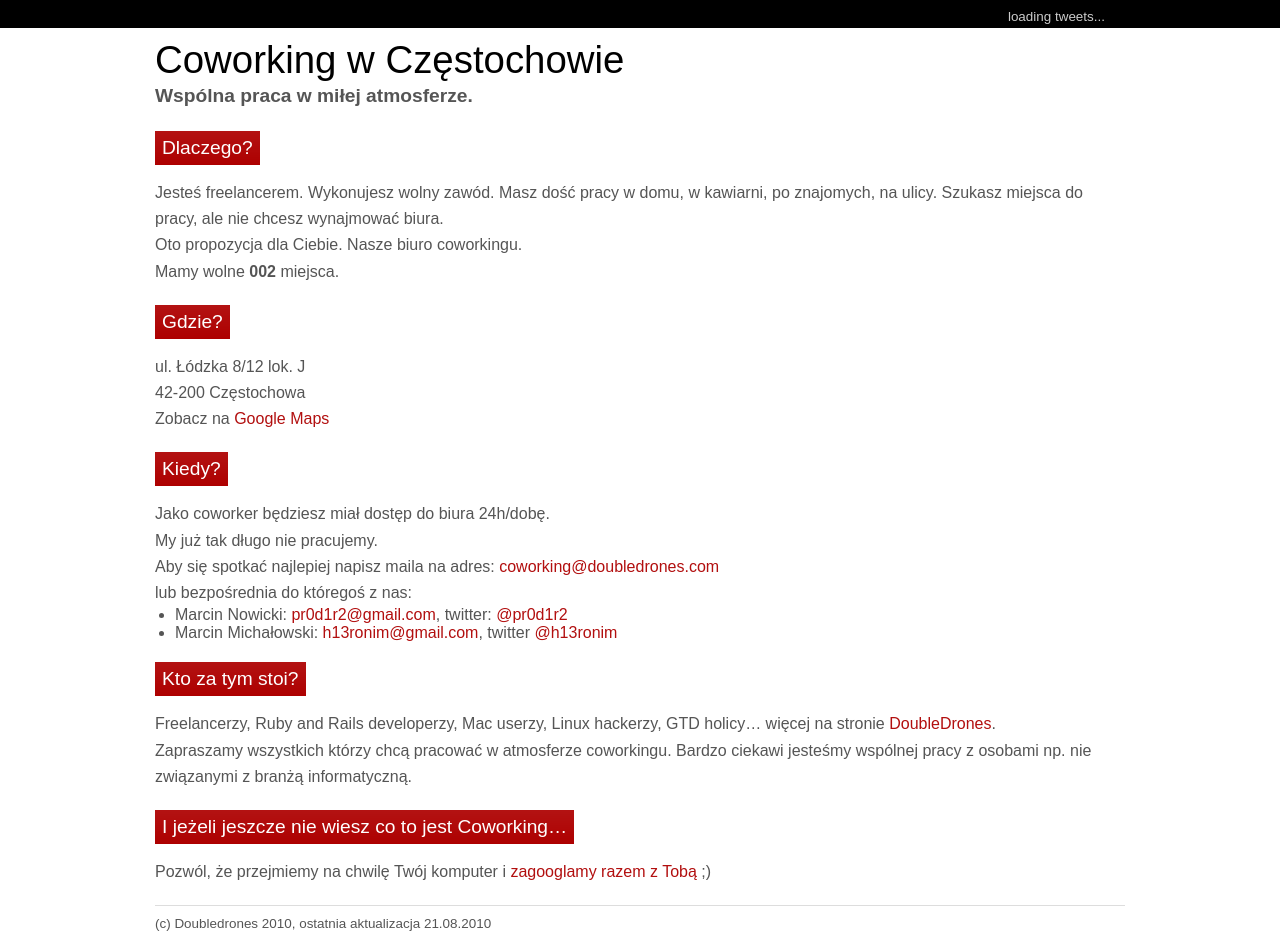
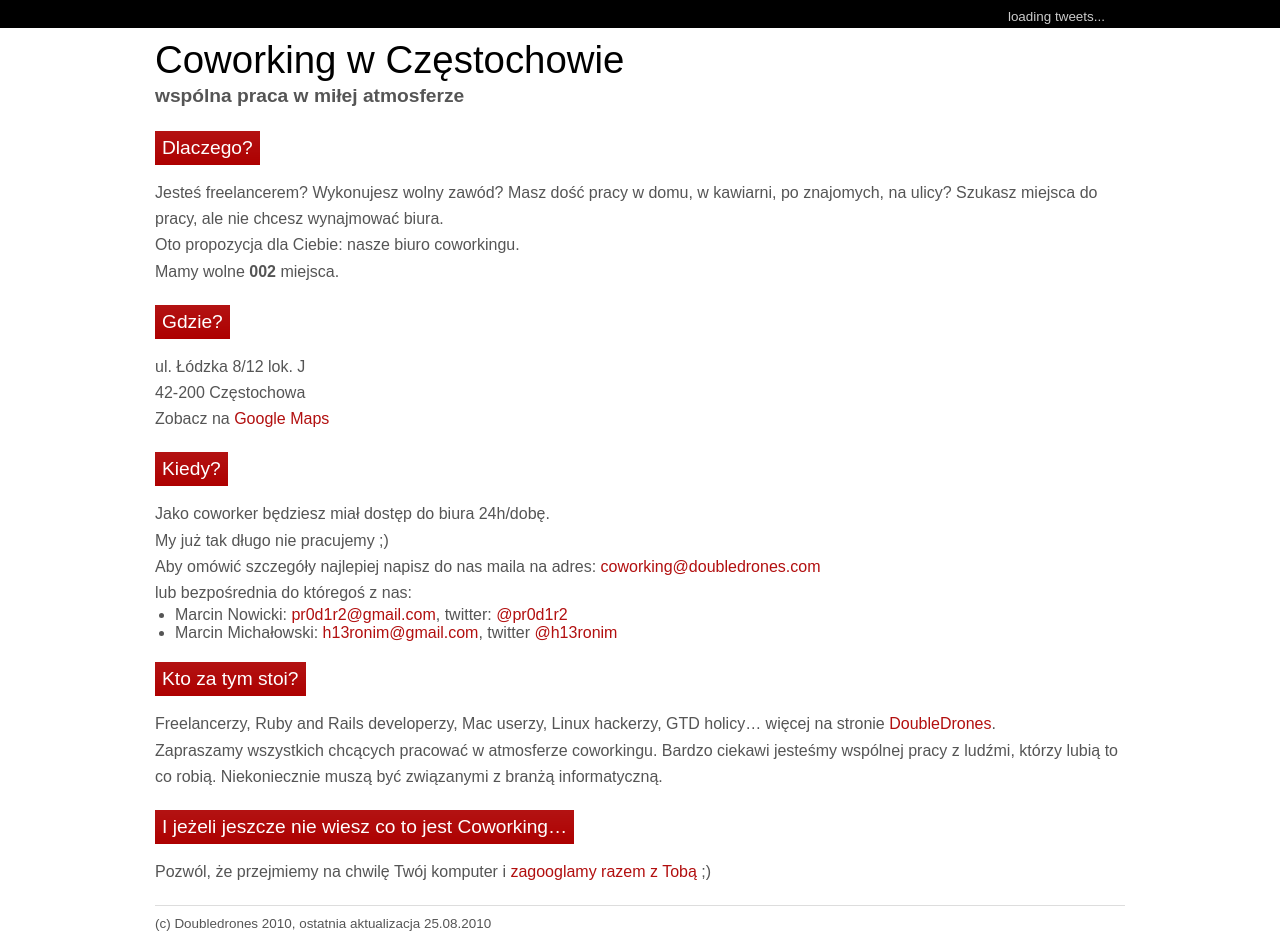
Before and after one commit to doubledrones/coworking.czest.pl, a Jekyll site: the page built from index.md, in a window 1280 px wide. Built offline with Jekyll 4.4.1, drawn with Linux system fonts in a browser that asks for light colours; nearby versions of some CDN libraries.

Commit message:
Stylistic fixes

```diff
--- a/index.md
+++ b/index.md
@@ -5,15 +5,15 @@ layout: default
 
 # Coworking w Częstochowie
 
-## Wspólna praca w miłej atmosferze.
+## wspólna praca w miłej atmosferze
 
 ### Dlaczego?
 
-Jesteś freelancerem. Wykonujesz wolny zawód.
-Masz dość pracy w domu, w kawiarni, po znajomych, na ulicy.
+Jesteś freelancerem? Wykonujesz wolny zawód?
+Masz dość pracy w domu, w kawiarni, po znajomych, na ulicy?
 Szukasz miejsca do pracy, ale nie chcesz wynajmować biura.
 
-Oto propozycja dla Ciebie. Nasze biuro coworkingu.
+Oto propozycja dla Ciebie: nasze biuro coworkingu.
 
 Mamy wolne **002** miejsca.
 
@@ -29,9 +29,9 @@ Zobacz na [Google Maps](http://maps.google.com/maps?f=q&source=s_q&hl=en&geocode
 
 Jako coworker będziesz miał dostęp do biura 24h/dobę.
 
-My już tak długo nie pracujemy.
+My już tak długo nie pracujemy ;)
 
-Aby się spotkać najlepiej napisz maila na adres: [coworking@doubledrones.com](mailto:coworking@doubledrones.com)
+Aby omówić szczegóły najlepiej napisz do nas maila na adres: [coworking@doubledrones.com](mailto:coworking@doubledrones.com)
 
 lub bezpośrednia do któregoś z nas:
 
@@ -42,13 +42,14 @@ lub bezpośrednia do któregoś z nas:
 
 Freelancerzy, Ruby and Rails developerzy, Mac userzy, Linux hackerzy, GTD holicy... więcej na stronie [DoubleDrones](http://doubledrones.com).
 
-Zapraszamy wszystkich którzy chcą pracować w atmosferze coworkingu.
-Bardzo ciekawi jesteśmy wspólnej pracy z osobami np. nie związanymi z branżą informatyczną.
+Zapraszamy wszystkich chcących pracować w atmosferze coworkingu.
+Bardzo ciekawi jesteśmy wspólnej pracy z ludźmi, którzy lubią to co robią.
+Niekoniecznie muszą być związanymi z branżą informatyczną.
 
 ### I jeżeli jeszcze nie wiesz co to jest Coworking...
 
 Pozwól, że przejmiemy na chwilę Twój komputer i [zagooglamy razem z Tobą](http://lmgtfy.com/?q=coworking) ;)
 
 <div id="footer">
-  (c) Doubledrones 2010, ostatnia aktualizacja 21.08.2010
+  (c) Doubledrones 2010, ostatnia aktualizacja 25.08.2010
 </div>
```
Also changed, not shown: 1 other file.
